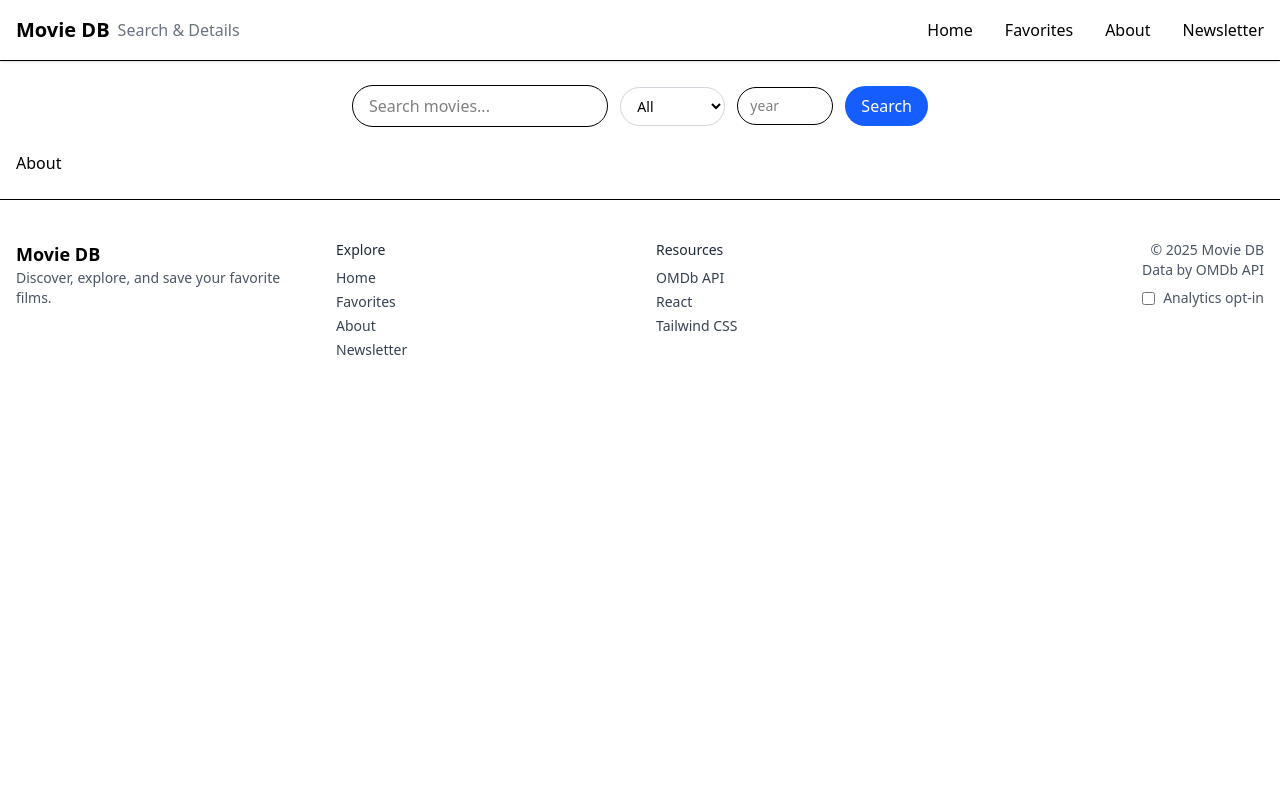
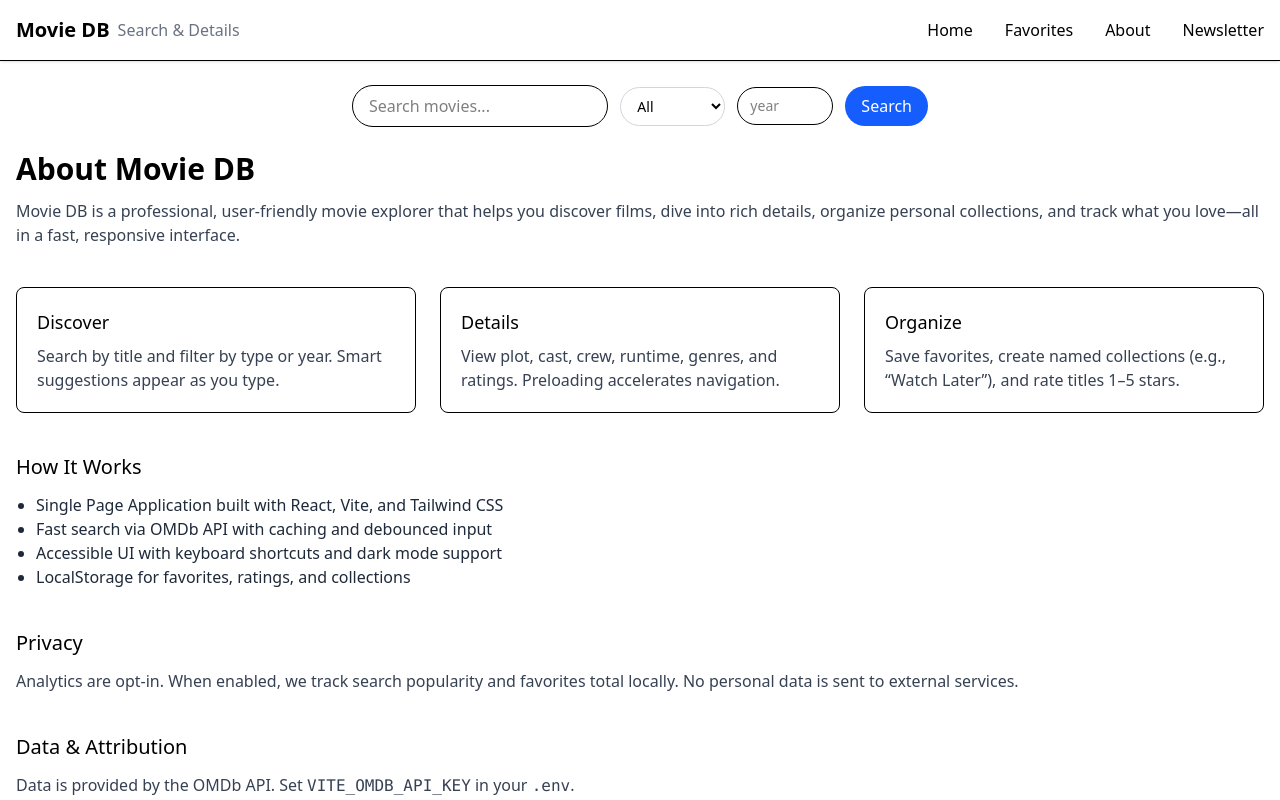
Before and after one commit to Musakalamz/movie-database, a React app: page /about in a window 1280 px wide. Shown: the top 800 px of the page. Built offline with nearby package versions, Linux system fonts and the light colour scheme; the HTML template or start-up script is replaced by a standard one.

Commit message:
feat: Creation of the about page and its styling

```diff
--- a/src/pages/About.jsx
+++ b/src/pages/About.jsx
@@ -1,5 +1,76 @@
-function About() {
-  return <div>About</div>;
+export default function About() {
+  return (
+    <div className="space-y-10">
+      <header className="space-y-3">
+        <h1 className="text-3xl font-semibold">About Movie DB</h1>
+        <p className="text-gray-700 dark:text-gray-300">
+          Movie DB is a professional, user-friendly movie explorer that helps
+          you discover films, dive into rich details, organize personal
+          collections, and track what you love—all in a fast, responsive
+          interface.
+        </p>
+      </header>
+
+      <section className="grid grid-cols-1 md:grid-cols-3 gap-6">
+        <div className="rounded-lg border p-5 bg-white dark:bg-gray-800">
+          <h2 className="text-lg font-medium mb-2">Discover</h2>
+          <p className="text-gray-700 dark:text-gray-300">
+            Search by title and filter by type or year. Smart suggestions appear
+            as you type.
+          </p>
+        </div>
+        <div className="rounded-lg border p-5 bg-white dark:bg-gray-800">
+          <h2 className="text-lg font-medium mb-2">Details</h2>
+          <p className="text-gray-700 dark:text-gray-300">
+            View plot, cast, crew, runtime, genres, and ratings. Preloading
+            accelerates navigation.
+          </p>
+        </div>
+        <div className="rounded-lg border p-5 bg-white dark:bg-gray-800">
+          <h2 className="text-lg font-medium mb-2">Organize</h2>
+          <p className="text-gray-700 dark:text-gray-300">
+            Save favorites, create named collections (e.g., “Watch Later”), and
+            rate titles 1–5 stars.
+          </p>
+        </div>
+      </section>
+
+      <section className="space-y-3">
+        <h2 className="text-xl font-medium">How It Works</h2>
+        <ul className="list-disc pl-5 text-gray-800 dark:text-gray-200">
+          <li>
+            Single Page Application built with React, Vite, and Tailwind CSS
+          </li>
+          <li>Fast search via OMDb API with caching and debounced input</li>
+          <li>Accessible UI with keyboard shortcuts and dark mode support</li>
+          <li>LocalStorage for favorites, ratings, and collections</li>
+        </ul>
+      </section>
+
+      <section className="space-y-3">
+        <h2 className="text-xl font-medium">Privacy</h2>
+        <p className="text-gray-700 dark:text-gray-300">
+          Analytics are opt‑in. When enabled, we track search popularity and
+          favorites total locally. No personal data is sent to external
+          services.
+        </p>
+      </section>
+
+      <section className="space-y-3">
+        <h2 className="text-xl font-medium">Data & Attribution</h2>
+        <p className="text-gray-700 dark:text-gray-300">
+          Data is provided by the OMDb API. Set <code>VITE_OMDB_API_KEY</code>{" "}
+          in your <code>.env</code>.
+        </p>
+      </section>
+
+      <section className="space-y-3">
+        <h2 className="text-xl font-medium">Get In Touch</h2>
+        <p className="text-gray-700 dark:text-gray-300">
+          Have feedback or a feature idea? Reach out and help us make Movie DB
+          even better.
+        </p>
+      </section>
+    </div>
+  );
 }
-
-export default About;
```
